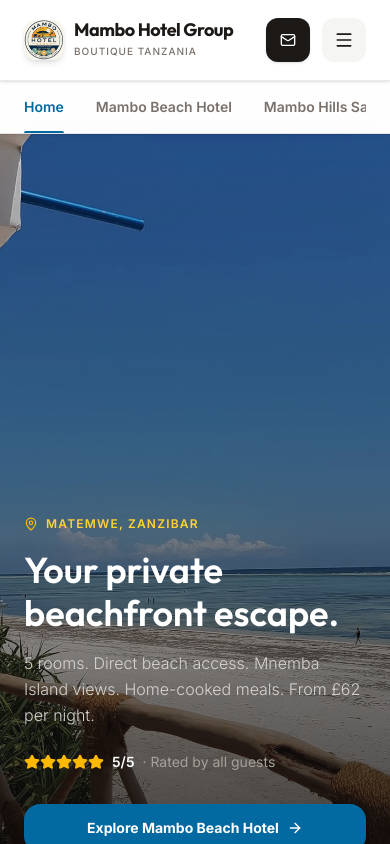
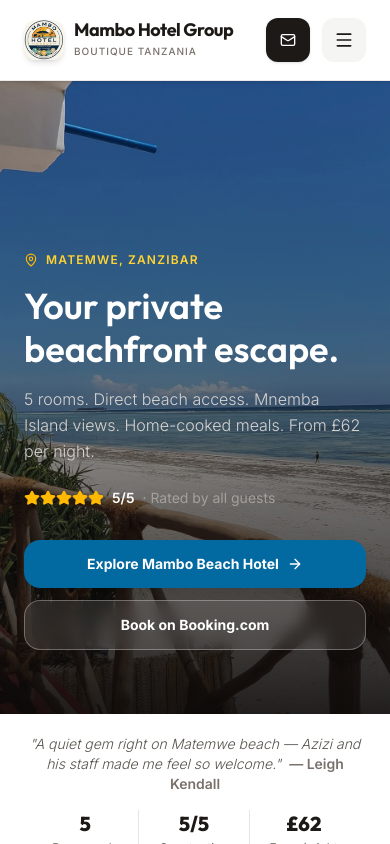
Before and after one commit to FakihDev1/MamboVilla, a Next.js app in the folder Website/mambo-site/: page / in a window 390 px wide. Shown: the top 844 px of the page. Built offline with nearby package versions, Linux system fonts and the light colour scheme.

Commit message:
fix: hero size

```diff
--- a/Website/mambo-site/src/app/layout.js
+++ b/Website/mambo-site/src/app/layout.js
@@ -18,6 +18,12 @@ export const metadata = {
   description: "Welcome to Mambo Beach Hotel, a premier full-service hotel in Matemwe, Zanzibar. Experience luxury, coastal charm, and exceptional central services.",
 };
 
+export const viewport = {
+  width: "device-width",
+  initialScale: 1,
+  viewportFit: "cover",
+};
+
 export default function RootLayout({ children }) {
   return (
     <html lang="en" className={`${inter.variable} ${outfit.variable}`}>
--- a/Website/mambo-site/src/app/page.js
+++ b/Website/mambo-site/src/app/page.js
@@ -28,7 +28,7 @@ export default function Home() {
       <Header activeTab={activeTab} setActiveTab={setActiveTab} />
 
       {/* Sticky Tab Bar */}
-      <div className="sticky top-20 z-40 bg-white/80 backdrop-blur-md border-b border-stone-200 shadow-sm">
+      <div className="hidden sm:block sticky top-20 z-40 bg-white/80 backdrop-blur-md border-b border-stone-200 shadow-sm">
         <div className="max-w-7xl mx-auto px-6 lg:px-12">
           <nav className="flex items-center gap-8 overflow-x-auto whitespace-nowrap hide-scrollbar">
             <button
--- a/Website/mambo-site/src/components/HomeLanding.jsx
+++ b/Website/mambo-site/src/components/HomeLanding.jsx
@@ -9,7 +9,7 @@ export default function HomeLanding({ setActiveTab }) {
     <div className="w-full">
 
       {/* ═══ HERO: Full-bleed destination photography ═══ */}
-      <section className="relative w-full min-h-screen flex flex-col justify-end overflow-hidden">
+      <section className="relative w-full h-[75svh] flex flex-col justify-end overflow-hidden">
         <img
           src="/images/mamboBeachHotel/beachside view.jpg"
           alt="Matemwe Beach, Zanzibar"
--- a/Website/mambo-site/src/components/MamboBeachHotel.jsx
+++ b/Website/mambo-site/src/components/MamboBeachHotel.jsx
@@ -94,7 +94,7 @@ export default function MamboBeachHotel() {
       {/* ═══════════════════════════════════════════
           1. HERO — Full-bleed photography
       ═══════════════════════════════════════════ */}
-      <section className="relative w-full min-h-screen flex flex-col justify-end overflow-hidden">
+      <section className="relative w-full h-[75svh] flex flex-col justify-end overflow-hidden">
         <img
           src="/images/mamboBeachHotel/externalview10.jpeg"
           alt="Mambo Beach Hotel — Matemwe, Zanzibar"
```
